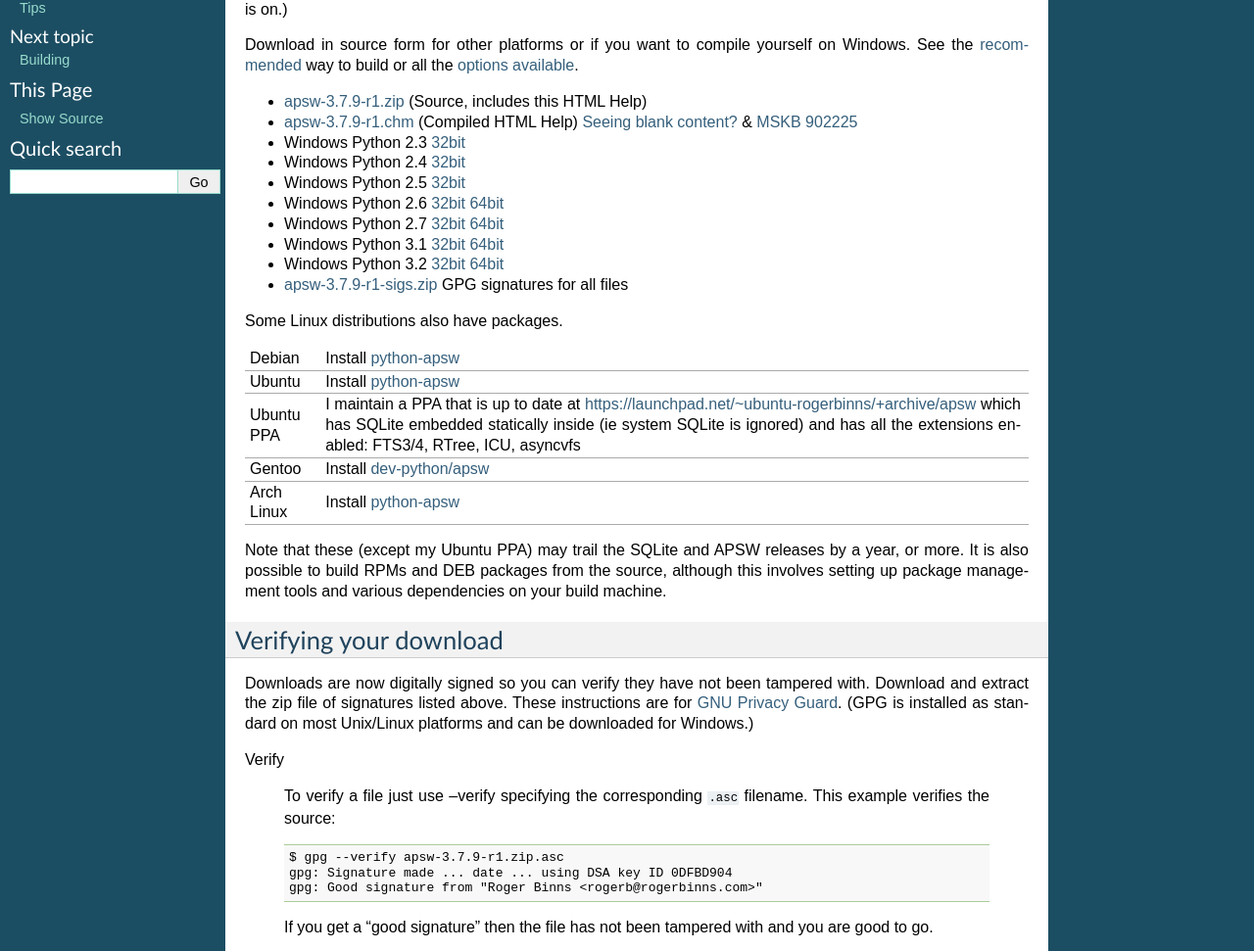
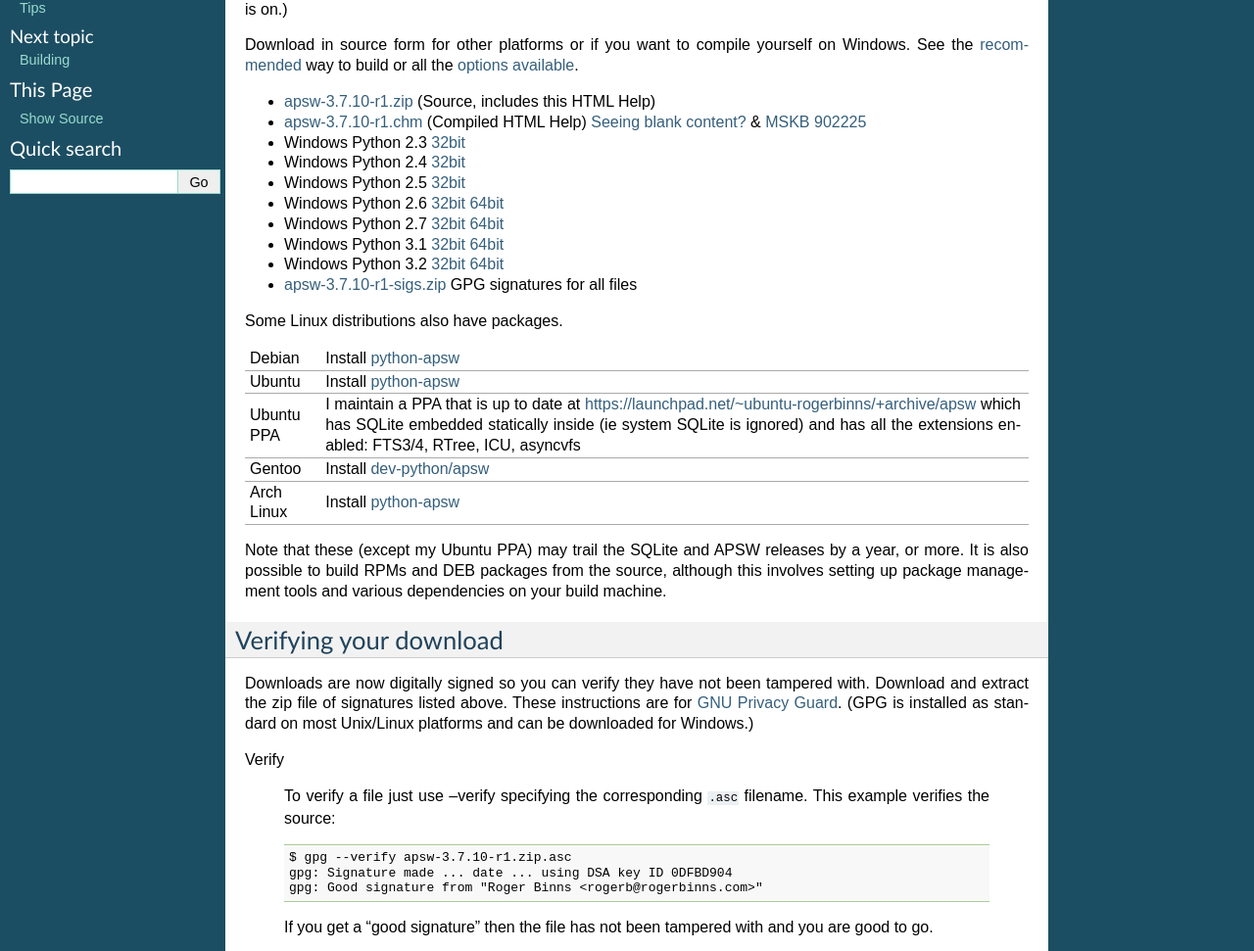
Before and after one commit to rogerbinns/apsw, a Sphinx documentation site: the page built from doc/download.rst, in a window 1280 px wide and 1400 px high. Shown: the part 191-1162 px from the top of the window at 98% size. Built offline with Sphinx 7.4.7, drawn with Linux system fonts in a browser that asks for light colours; pages that are not in the unit, such as notebooks, are missing from menus; the version number is read from the project's files by our own code.

Commit message:
Doc tweaks

```diff
--- a/doc/conf.py
+++ b/doc/conf.py
@@ -53,7 +53,8 @@ copyright = u'2004-2011, Roger Binns <rogerb@rogerbinns.com>'
 version = os.getenv("VERSION")
 # The full version, including alpha/beta/rc tags.
 release = version
-assert version
+today = os.getenv("RELEASEDATE")
+assert version and today
 
 # There are two options for replacing |today|: either, you set today to some
 # non-false value, then it is used:
--- a/doc/download.rst
+++ b/doc/download.rst
@@ -18,45 +18,45 @@ way to build or all the :ref:`options available <building>`.
 
 .. downloads-begin
 
-* `apsw-3.7.9-r1.zip
-  <http://apsw.googlecode.com/files/apsw-3.7.9-r1.zip>`_
+* `apsw-3.7.10-r1.zip
+  <http://apsw.googlecode.com/files/apsw-3.7.10-r1.zip>`_
   (Source, includes this HTML Help)
 
-* `apsw-3.7.9-r1.chm
-  <http://apsw.googlecode.com/files/apsw-3.7.9-r1.chm>`_
+* `apsw-3.7.10-r1.chm
+  <http://apsw.googlecode.com/files/apsw-3.7.10-r1.chm>`_
   (Compiled HTML Help) `Seeing blank content? <http://weblog.helpware.net/?p=36>`_ & `MSKB 902225 <http://support.microsoft.com/kb/902225/>`_
 
 * Windows Python 2.3 `32bit
-  <http://apsw.googlecode.com/files/apsw-3.7.9-r1.win32-py2.3.exe>`__
+  <http://apsw.googlecode.com/files/apsw-3.7.10-r1.win32-py2.3.exe>`__
 
 * Windows Python 2.4 `32bit
-  <http://apsw.googlecode.com/files/apsw-3.7.9-r1.win32-py2.4.exe>`__
+  <http://apsw.googlecode.com/files/apsw-3.7.10-r1.win32-py2.4.exe>`__
 
 * Windows Python 2.5 `32bit
-  <http://apsw.googlecode.com/files/apsw-3.7.9-r1.win32-py2.5.exe>`__
+  <http://apsw.googlecode.com/files/apsw-3.7.10-r1.win32-py2.5.exe>`__
 
 * Windows Python 2.6 `32bit
-  <http://apsw.googlecode.com/files/apsw-3.7.9-r1.win32-py2.6.exe>`__
+  <http://apsw.googlecode.com/files/apsw-3.7.10-r1.win32-py2.6.exe>`__
   `64bit
-  <http://apsw.googlecode.com/files/apsw-3.7.9-r1.win-amd64-py2.6.exe>`__
+  <http://apsw.googlecode.com/files/apsw-3.7.10-r1.win-amd64-py2.6.exe>`__
 
 * Windows Python 2.7 `32bit
-  <http://apsw.googlecode.com/files/apsw-3.7.9-r1.win32-py2.7.exe>`__
+  <http://apsw.googlecode.com/files/apsw-3.7.10-r1.win32-py2.7.exe>`__
   `64bit
-  <http://apsw.googlecode.com/files/apsw-3.7.9-r1.win-amd64-py2.7.exe>`__
+  <http://apsw.googlecode.com/files/apsw-3.7.10-r1.win-amd64-py2.7.exe>`__
 
 * Windows Python 3.1 `32bit
-  <http://apsw.googlecode.com/files/apsw-3.7.9-r1.win32-py3.1.exe>`__
+  <http://apsw.googlecode.com/files/apsw-3.7.10-r1.win32-py3.1.exe>`__
   `64bit
-  <http://apsw.googlecode.com/files/apsw-3.7.9-r1.win-amd64-py3.1.exe>`__
+  <http://apsw.googlecode.com/files/apsw-3.7.10-r1.win-amd64-py3.1.exe>`__
 
 * Windows Python 3.2 `32bit
-  <http://apsw.googlecode.com/files/apsw-3.7.9-r1.win32-py3.2.exe>`__
+  <http://apsw.googlecode.com/files/apsw-3.7.10-r1.win32-py3.2.exe>`__
   `64bit
-  <http://apsw.googlecode.com/files/apsw-3.7.9-r1.win-amd64-py3.2.exe>`__
+  <http://apsw.googlecode.com/files/apsw-3.7.10-r1.win-amd64-py3.2.exe>`__
 
-* `apsw-3.7.9-r1-sigs.zip
-  <http://apsw.googlecode.com/files/apsw-3.7.9-r1-sigs.zip>`_
+* `apsw-3.7.10-r1-sigs.zip
+  <http://apsw.googlecode.com/files/apsw-3.7.10-r1-sigs.zip>`_
   GPG signatures for all files
 
 .. downloads-end
@@ -101,7 +101,7 @@ Verify
   To verify a file just use --verify specifying the corresponding
   ``.asc`` filename.  This example verifies the source::
 
-      $ gpg --verify apsw-3.7.9-r1.zip.asc
+      $ gpg --verify apsw-3.7.10-r1.zip.asc
       gpg: Signature made ... date ... using DSA key ID 0DFBD904
       gpg: Good signature from "Roger Binns <rogerb@rogerbinns.com>"
 
--- a/doc/index.rst
+++ b/doc/index.rst
@@ -1,9 +1,9 @@
 APSW documentation
 ==================
 
-.. centered:: APSW |version| 5 November 2011.
+.. centered:: APSW |version| released |today|
 
-Use with SQLite 3.7.9 or later, Python 2.3 or later including Python
+Use with SQLite 3.7.10 or later, Python 2.3 or later including Python
 3.
 
 APSW provides an SQLite 3 wrapper that provides the thinnest layer
```
Also changed, not shown: 3 other files.
